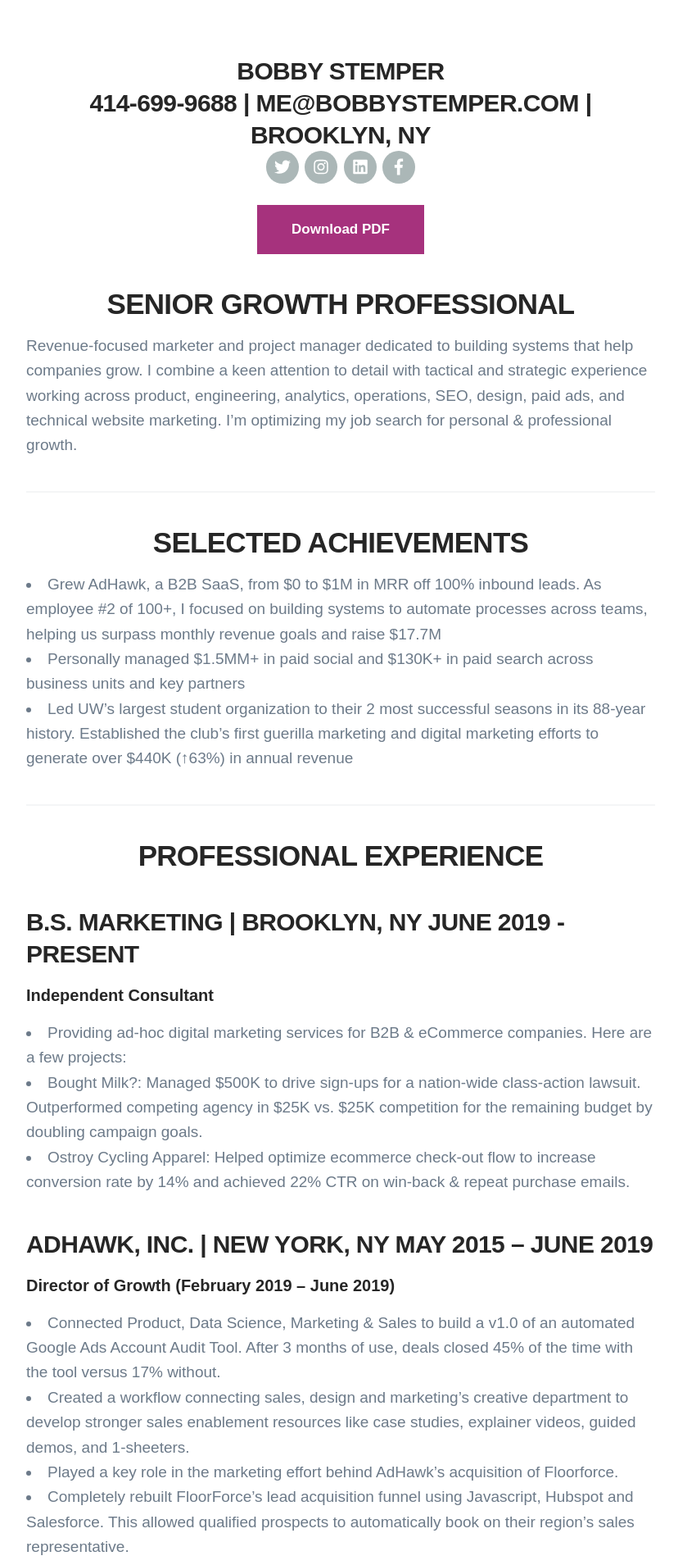
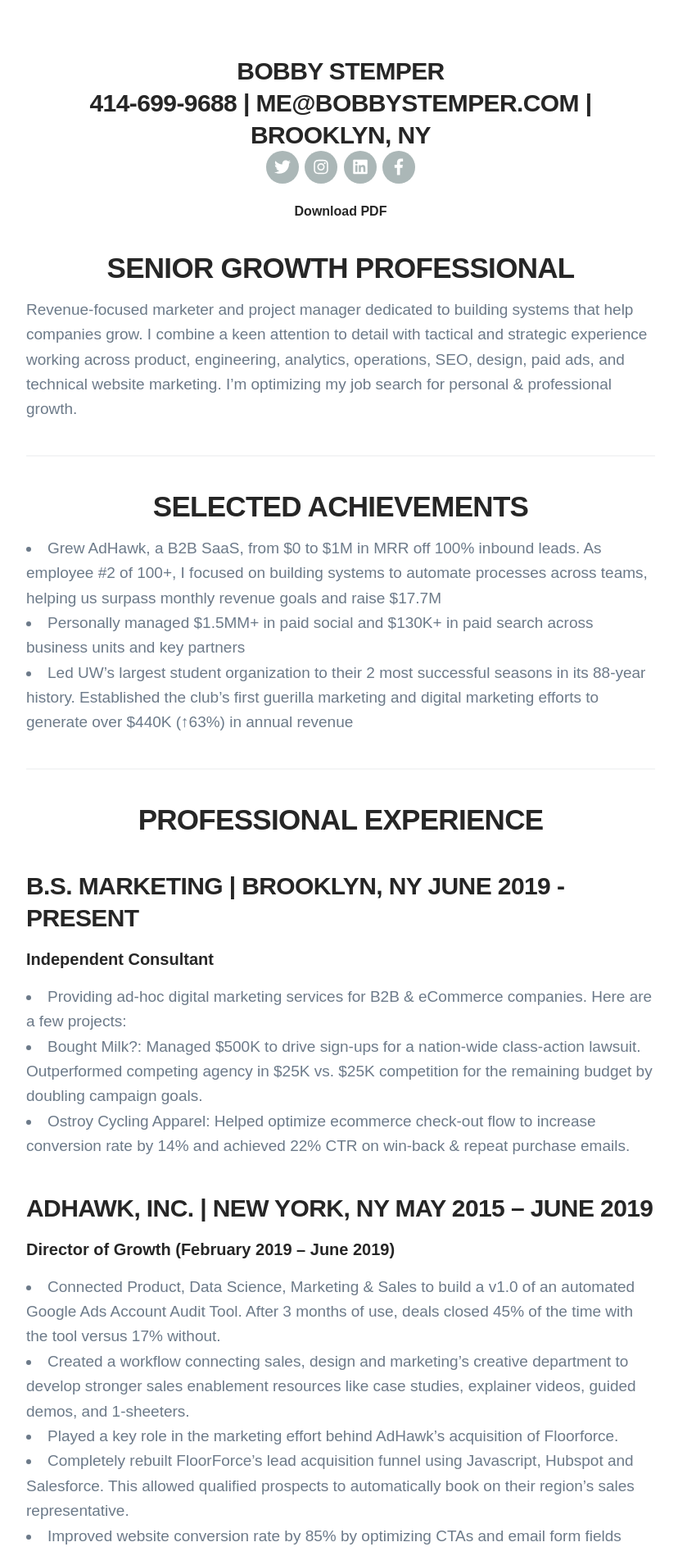
Before and after one commit to BobbyFlay/bobbystemper.github.com, a Jekyll site: the page built from _pages/resume.md, in a window 1280 px wide. Shown: the part 307-2216 px from the top of the page at 82% size, without its empty margins (224-1052 px from the left). Built offline with Jekyll 4.4.1, drawn with Linux system fonts in a browser that asks for light colours; nearby versions of some CDN libraries; some web fonts are replaced.

Commit message:
updated PDF resume link

```diff
--- a/_pages/resume.md
+++ b/_pages/resume.md
@@ -14,7 +14,7 @@
 </div>
 
 <div style="text-align: center;">
-<a href="https://jekyllthemes.io/theme/duet-portfolio-jekyll-theme" class="button button--large">Download PDF</a>
+<a href="https://drive.google.com/file/d/1mB2PeZh6NT4pwXAs99_MxBIY00jIygX3/view?usp=sharing">Download PDF</a>
 <br>
 </div>
 
```
